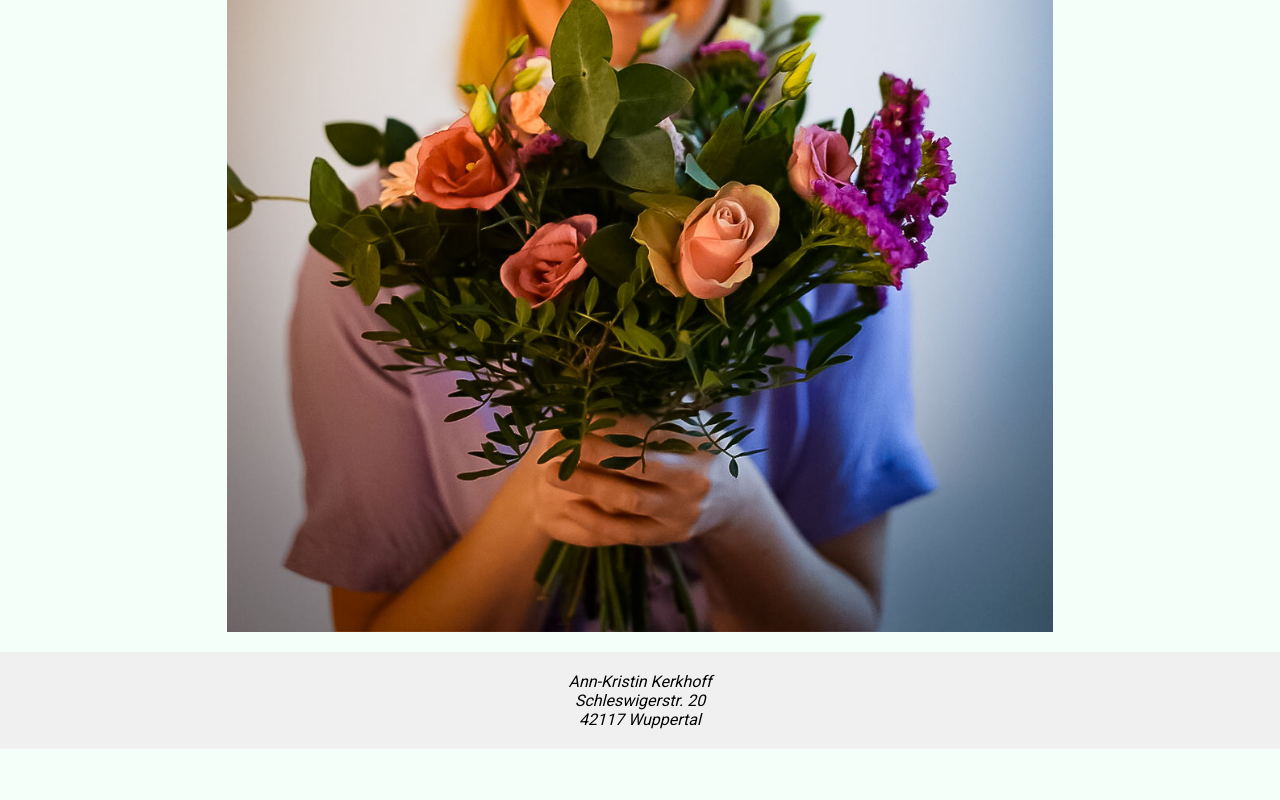
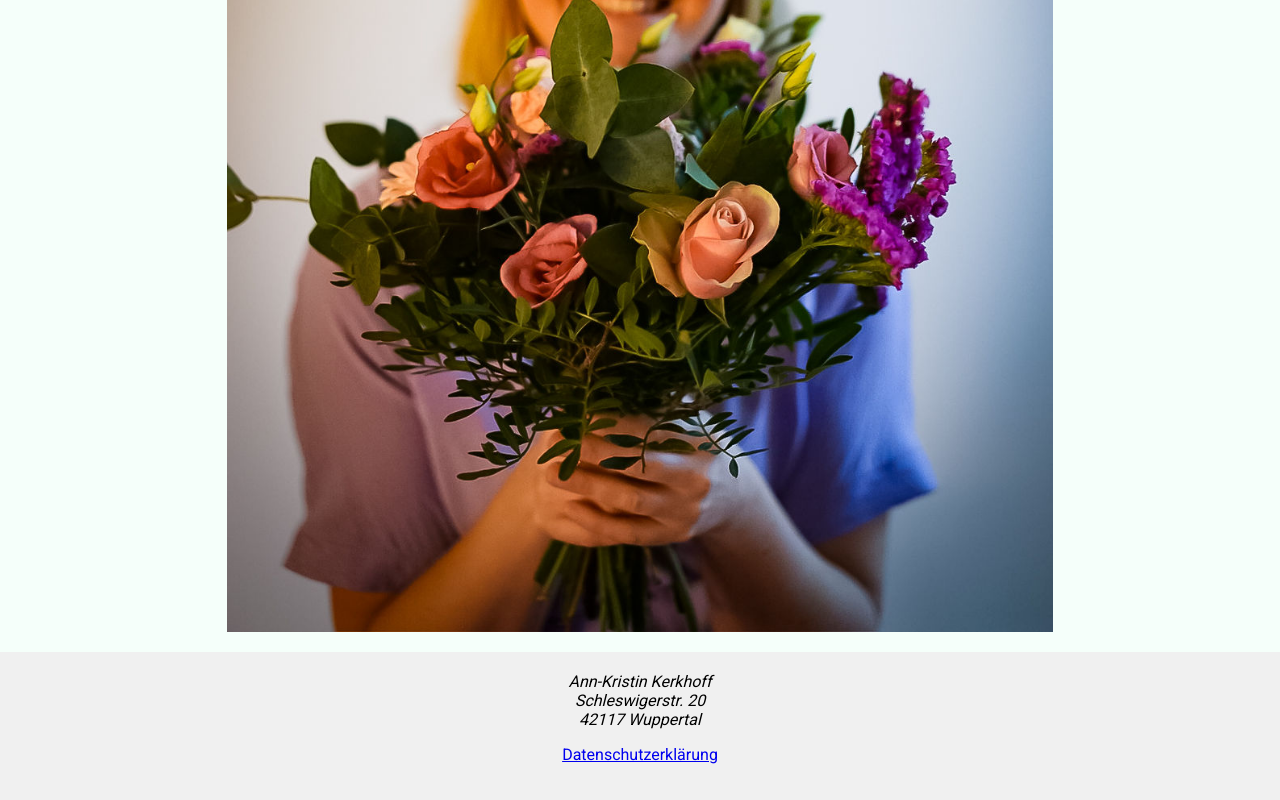
Before and after one commit to elplato/coaching_website, a plain HTML site: page index.html in a window 1280 px wide. Shown: the part 3222-4022 px from the top of the page. Before the commit the page ends 3971 px from the top, so only its background shows below. Drawn offline with Linux system fonts and the light colour scheme.

Commit message:
Update index.html

```diff
--- a/index.html
+++ b/index.html
@@ -166,6 +166,7 @@
       Schleswigerstr. 20<br>
       42117 Wuppertal
     </address>
+    <p><a href="datenschutz.html">Datenschutzerklärung</a></p>
   </footer>
 
   <script>
```
